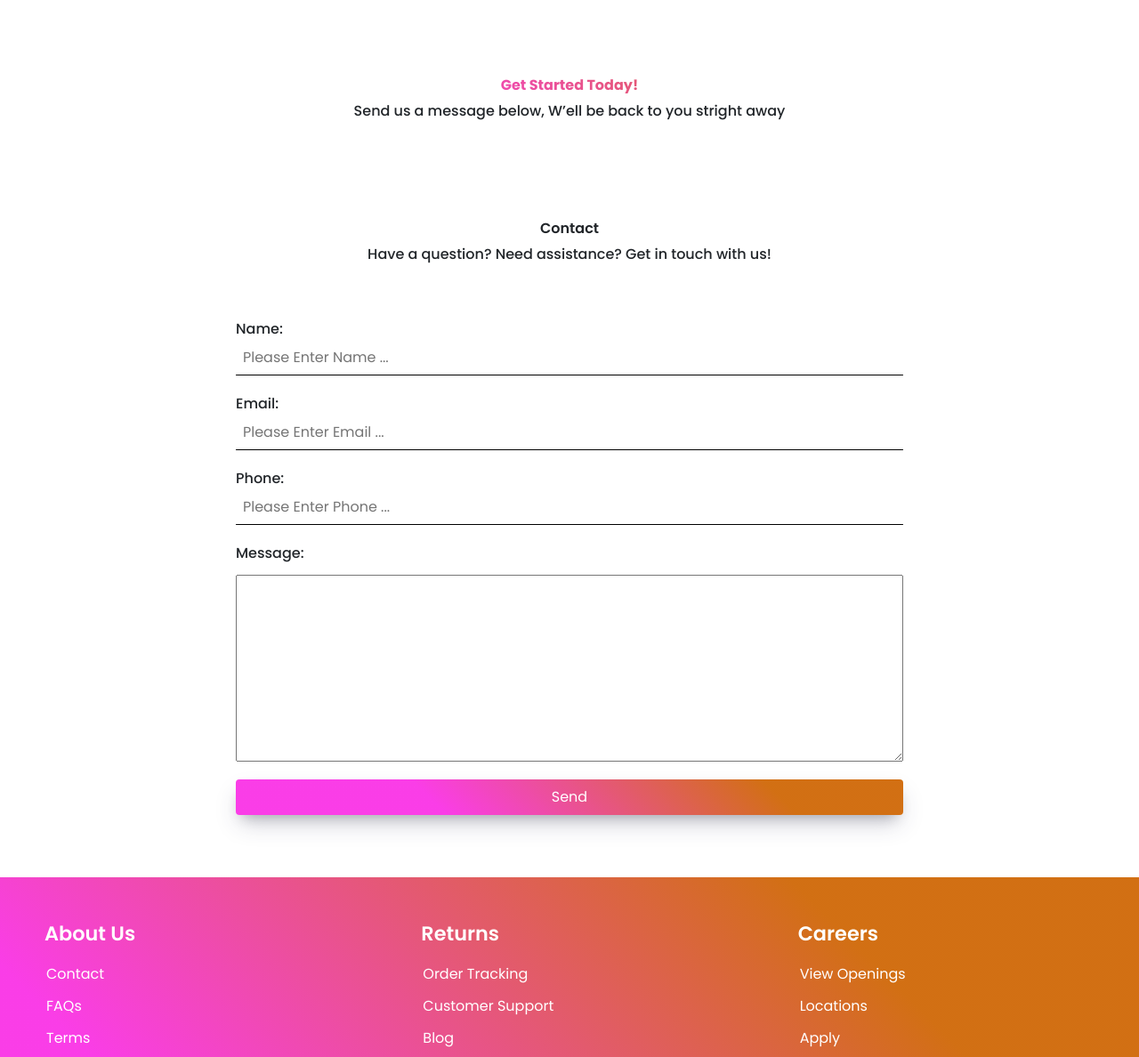
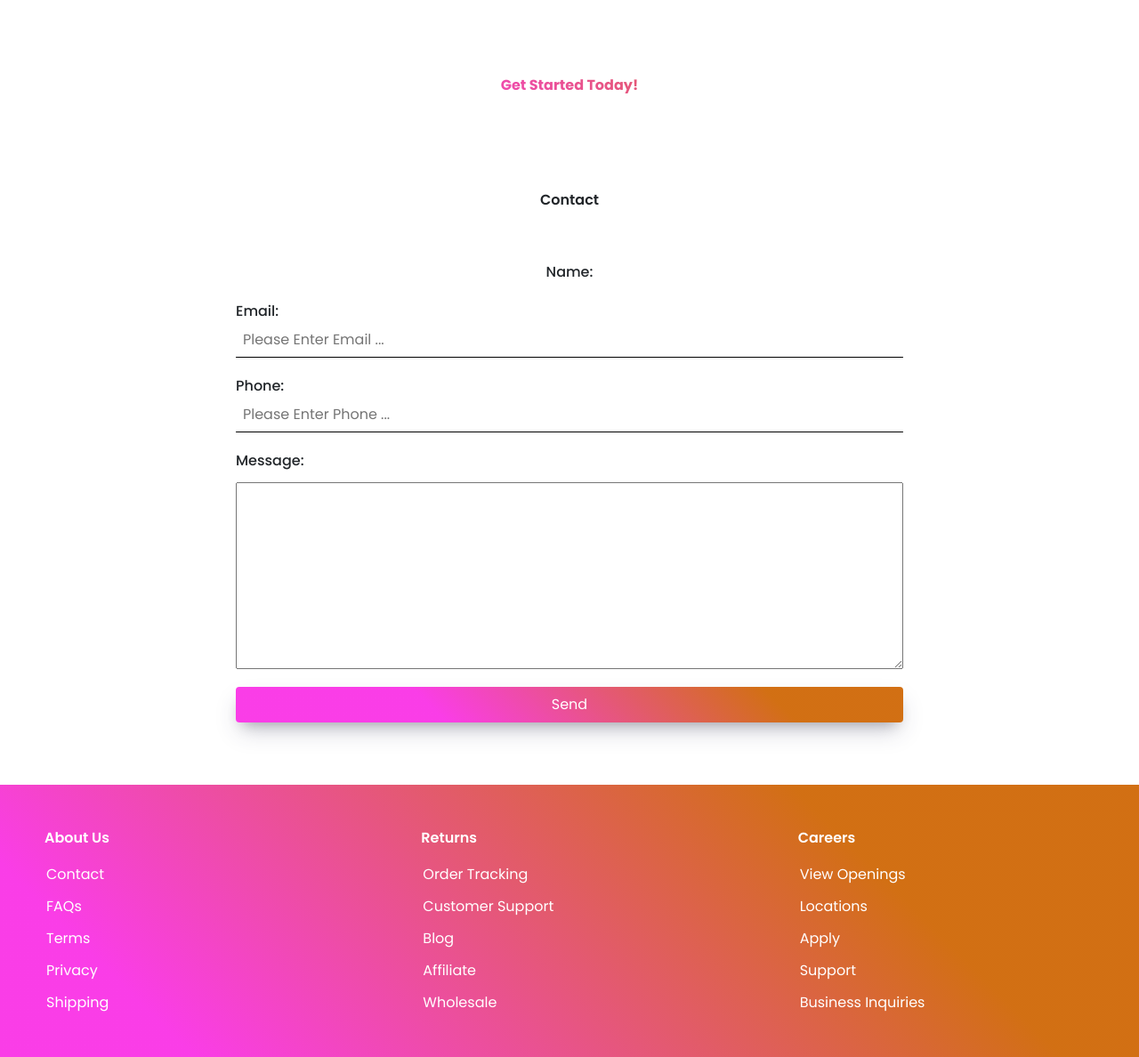
Before and after one commit to DanielsWebDevelopment/Social-Media-Landing-Page, a plain HTML site: page public/index.html in a window 1280 px wide. Shown: the part 6590-7778 px from the top of the page at 89% size. Drawn offline with nearby package versions, Linux system fonts and the light colour scheme.

Commit message:
this is a test

```diff
--- a/public/dist/style.css
+++ b/public/dist/style.css
@@ -12,7 +12,6 @@
   );
   --primary-btn-clr: hsl(0, 0%, 100%);
   --font-size-xs: 1.8rem;
-  --font-size-xs-2: 1.4rem;
   --font-size-xs-3: 1.2rem;
   --font-weight: 500;
   --font-weight-1: 700;
--- a/public/index.html
+++ b/public/index.html
@@ -358,19 +358,14 @@
     <section class="getting__started">
         <div class="top-getting-started">
             <h4>Get Started Today!</h4>
-            <small>Send us a message  below,
-            W’ell be back to you stright away </small>
         </div>
 
         <div class="contact__container">
             <div class="contact" id="contact">
                 <h5>Contact</h5>
-                <small>Have a question? Need assistance?
-                Get in touch with us!</small>
                 <form action="" method="POST" class="form">
                     <div class="form-group">
                         <label for="name">Name:</label>
-                        <input type="text" id="name" placeholder="Please Enter Name ..." required>
                     </div>
                     <div class="form-group">
                         <label for="name">Email:</label>
```
